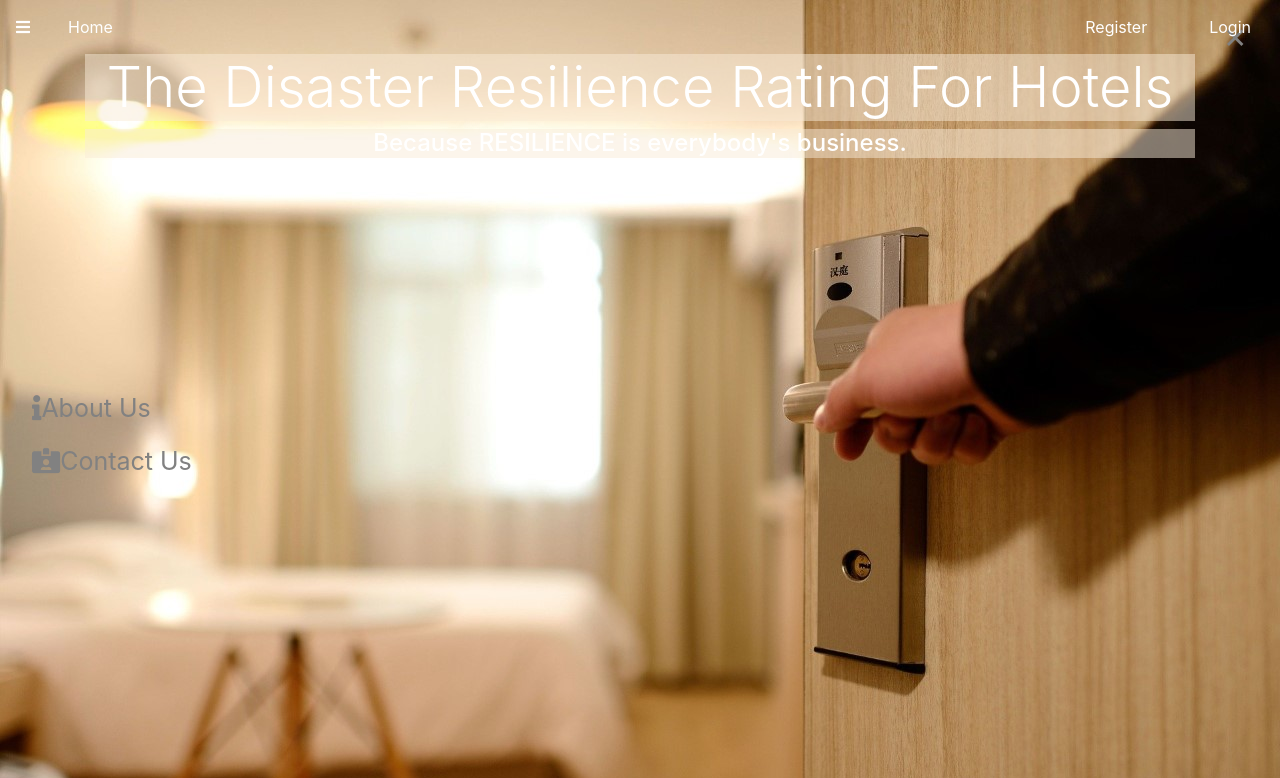
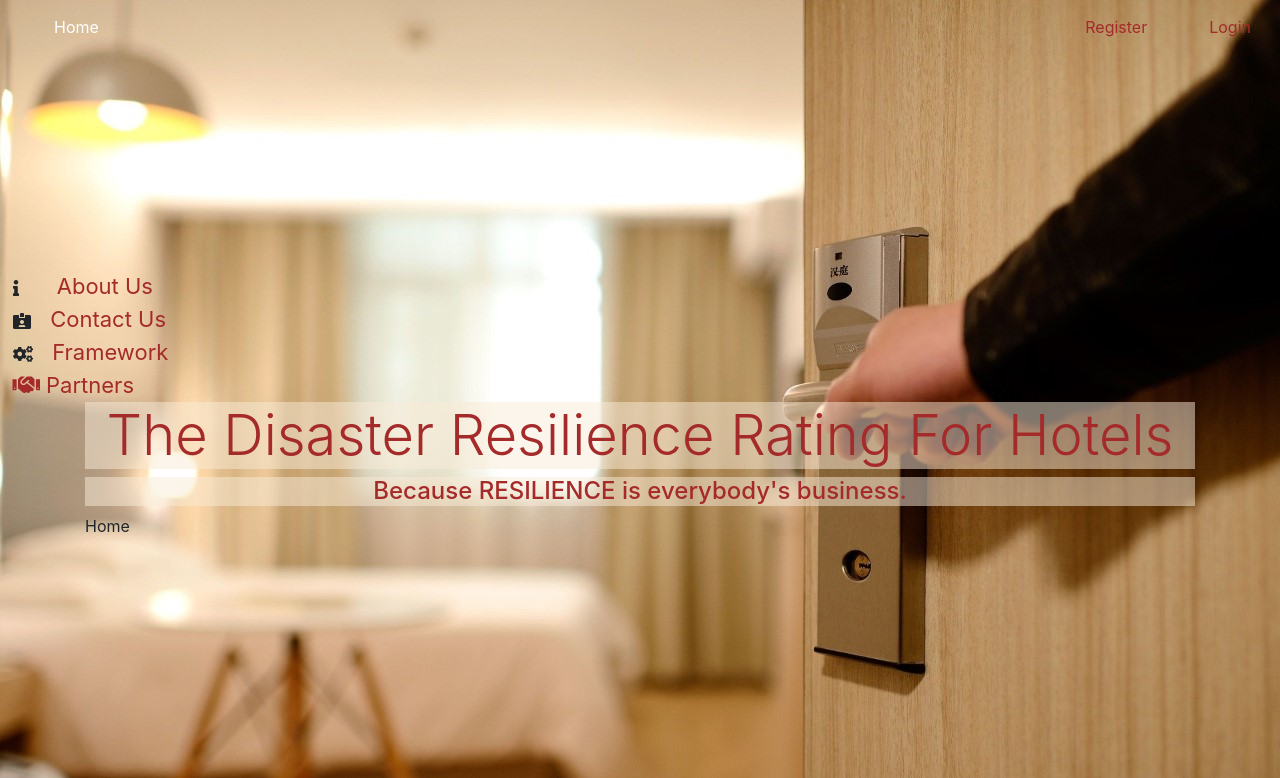
Before and after one commit to HotelDRRating/HotelDRRating, a Flask app: page /home?content=home in a window 1280 px wide. Shown: the top 778 px of the page. Run offline with Flask 2, Linux system fonts and the light colour scheme; some libraries are stand-ins or nearby versions; some web fonts are replaced.

Commit message:
added an icon and improved many things

```diff
--- a/server.py
+++ b/server.py
@@ -26,24 +26,32 @@ def home():
             if x == '@':
                 break
             xx.append(x)
-        return redirect(url_for('/home/success',page_content=content,username="".join(xx),isloggedin=1))
+        return redirect(url_for('home/success',page_content=content,username="".join(xx),isloggedin=1))
     return render_template('main.html',page_content=content,isloggedin=0),200
 @app.route('/home/success')
 def success():
     page_content = request.args.get('page_content')
     username = request.args.get('username')
     return render_template('main-login-success.html',page_content=page_content,username=username)
-'''
-@app.route('/register_user_hotel', methods=["GET","POST"])
-def register_user_hotel():
+@app.route('/home/logout',methods=['POST','GET'])
+def logout():
+    content = request.args.get('content')
+    return redirect(url_for('home',content=content))
+@app.route('/register', methods=["GET","POST"])
+def register():
     if request.method == "POST":
+        content = request.args.get('content')
         hotel = request.form.get('hotel')
         fname = request.form.get('fullname')
         email = request.form.get('email')
         passw = request.form.get('password')
-        x = crypto()
-        x.generate(user=email)
-    return redirect('/main',code=302)
+        x = binary()
+        data = x.convert_to_binary(hotel,fname,email,passw)
+        q = hotelDB()
+        q.insert(data["hotel"],data["fullname"],data["email"],data["password"])
+    #returns to the page they were currently viewing
+    return redirect(url_for('home',content=content),code=302)
+'''
 @app.route('/login-auth', methods=["GET","POST"])
 def login_auth():
     if request.method == "POST":
@@ -54,4 +62,4 @@ def login_auth():
             return redirect('/main')
 '''
 if __name__ == '__main__':
-    app.run(debug=True,port=8080)
+    app.run(debug=True)
--- a/static/css/sidebar.css
+++ b/static/css/sidebar.css
@@ -1,49 +1,13 @@
-* The side navigation menu */
-.sidenav {
-  height: 100%; /* 100% Full-height */
-  width: 0; /* 0 width - change this with JavaScript */
-  position: fixed; /* Stay in place */
-  z-index: 1; /* Stay on top */
-  top: 0; /* Stay at the top */
-  left: 0;
-  background-color: #111; /* Black*/
-  overflow-x: hidden; /* Disable horizontal scroll */
-  padding-top: 60px; /* Place content 60px from the top */
-  transition: 0.5s; /* 0.5 second transition effect to slide in the sidenav */
-}
 
-/* The navigation menu links */
-.sidenav a {
-  padding: 8px 8px 8px 32px;
-  text-decoration: none;
-  font-size: 25px;
-  color: #818181;
-  display: block;
-  transition: 0.3s;
-}
 
-/* When you mouse over the navigation links, change their color */
-.sidenav a:hover {
-  color: #f1f1f1;
-}
+  /* Style page content */
+  .main {
+    margin-left: 600px; /* Same as the width of the sidebar */
+    padding: 0px 10px;
+  }
 
-/* Position and style the close button (top right corner) */
-.sidenav .closebtn {
-  position: absolute;
-  top: 0;
-  right: 25px;
-  font-size: 36px;
-  margin-left: 50px;
-}
-
-/* Style page content - use this if you want to push the page content to the right when you open the side navigation */
-#main {
-  transition: margin-left .5s;
-  padding: 20px;
-}
-
-/* On smaller screens, where height is less than 450px, change the style of the sidenav (less padding and a smaller font size) */
-@media screen and (max-height: 450px) {
-  .sidenav {padding-top: 15px;}
-  .sidenav a {font-size: 18px;}
-}
+  /* On smaller screens, where height is less than 450px, change the style of the sidebar (less padding and a smaller font size) */
+  @media screen and (max-height: 450px) {
+    .sidenav {padding-top: 15px;}
+    .sidenav a {font-size: 18px;}
+  }
--- a/static/css/styles.css
+++ b/static/css/styles.css
@@ -8,7 +8,7 @@
 	color: white;
 }
 #dropdownMenu1, #register-modal, #login-modal{
-	color: white;
+	color: brown;
 }
 #user{
 	text-decoration: none;
@@ -27,6 +27,6 @@
 	margin-left: 25px;
 }
 #titleHeader{
-	color: white;
+	color: brown;
 	background: rgba(250,235,215, 0.5);
 }
--- a/templates/base.html
+++ b/templates/base.html
@@ -9,18 +9,28 @@
 <link rel="stylesheet" href="{{ url_for('static',filename='css/fonts.css')}}">
 <link rel="stylesheet" href="{{ url_for('static',filename='css/sidebar.css')}}">
 <link rel="stylesheet" href="{{ url_for('static',filename='css/styles.css')}}">
-<script src="{{ url_for('static',filename='js/event.js')}}"></script>
+<link rel="icon" href="{{ url_for('static',filename='favicon.ico')}}">
 <head>
 	<style>
 		body{
 			background-image: url("{{ url_for('static',filename='images/bg.jpg')}}");
+		}
+		.btn{
+			width: auto;
+		}
+		#hotelitems a{
+			width: 400px;
+			margin-top: 20px;
+			text-decoration:none;
+			font-size: 22px;
+			color: brown;
 		}
 	</style>
 	<body>
 
 
 	<nav class="navbar navbar-expand-sm sticky-top" id="nav">
-		<a href="javascript:void(0)" id="home" class="side"><span class="fas fa-bars"></span></a>
+
 		<ul class="navbar-nav mr-auto">
 			<li class="nav-item">
 				{% if isloggedin == 0 -%}
@@ -33,7 +43,22 @@
 		{%block nav%}
 
 		{% endblock %}
-		<div class="container-fluid">
+		<div class="sidenav">
+			<br><br><br><br><br><br><br><br><br>
+			<div id="hotelItems">
+				{% if isloggedin == 0 -%}
+				<a href="{{ url_for('home',content='about_us')}}" ><i class="fas fa-info btn"></i>&nbsp;&nbsp;&nbsp; About Us</a>
+				<br>
+				<a href="{{ url_for('home',content='contact_us')}}"><i class="fas fa-id-card-alt btn"></i> Contact Us</a>
+				<br>
+				<a href="{{ url_for('home',content='framework')}}"><i class="fas fa-cogs btn"></i> Framework</a>
+				<br>
+				<a href="{{ url_for('home',content='partners')}}">&nbsp;&nbsp;<i class="fa fa-handshake" ></i> Partners</a>
+				{% else -%}
+				{% endif -%}
+			</div>
+		</div>
+		<div class="container-fluid" >
 
 			<div class="container">
 				<div class="row" id="row">
@@ -49,20 +74,42 @@
 					</div>
 				</div>
 			</div>
+			<div class="container">
+			{% block content %}
+			{% endblock %}
 		</div>
-		<div id="mySidenav" class="sidenav">
-			<a href="#" class="closebtn">&times;</a>
-			<div id="hotelItems">
-				{% if isloggedin == 0 -%}
-				<br><br><br><br><br><br><br><br><br>
-				<a href="{{ url_for('home',content='about_us')}}" ><i class="fas fa-info"></i>About Us</a>
-				<a href="{{ url_for('home',content='contact_us')}}"><i class="fas fa-id-card-alt"></i>Contact Us</a>
-				{% else -%}
-				{% endif -%}
+		</div>
+
+
+
+		<!--
+			MODALS
+		-->
+		<div class="modal" id="registerModal" tabindex="-1" role="dialog" aria-labelledby="ModalRegister" aria-hidden="true">
+			<div class="modal-dialog modal-dialog-centered" role="document">
+				<div class="modal-content">
+					<div class="modal-header">
+						<h5 class="modal-title" id="modtitle">Registration Form</h5>
+						<button type="button" class="close" data-dismiss="registerModal" aria-label="Close">
+							<span aria-hidden="true">&times;</span>
+						</button>
+					</div>
+					<div class="modal-body">
+						<form action="{{url_for('register',content='{{[page_content]}}')}}" method="post">
+							<input type="text" class="form-control" name="hotel">
+							<input type="text" class="form-control" name="fullname">
+							<input type="email" class="form-control" name="email">
+							<input type="password" class="form-control" name="password">
+							<button type="submit" class="btn btn-primary ml-auto">Submit</button>
+						</form>
+
+					</div>
+					<div class="modal-footer">
+					</div>
+						<h5>Already have an account? Click<a href="#" id="showLogin">here</a> to login</h5>
+					</div>
+				</div>
 			</div>
 		</div>
-		{% block content %}
-		{% endblock %}
-
 </body>
 </html>
--- a/templates/main.html
+++ b/templates/main.html
@@ -20,7 +20,7 @@
 </ul>
 <ul class='navbar-nav ml-auto'>
     <li class='nav-item' id='nav-register' style='margin-right: 1em;'>
-        <a class="btn" id="register-modal" >Register</a>
+        <a class="btn" id="register-modal"data-toggle="modal" data-target="#registerModal" href="#">Register</a>
     </li>
     <li class='nav-item' id='nav-login'>
         <a class='btn' id='login-modal'>
@@ -33,12 +33,19 @@
 {% endblock %}
 {% block content %}
 {% if page_content=="home" -%}
+Home
 {% elif page_content=="about_us" -%}
+About us
 {% elif page_content=="contact_us" -%}
+Contact us
 {% elif page_content=="framework" -%}
+Framework
 {% elif page_content=="partners" -%}
+Partners
 {% elif page_content=="faq" -%}
+Faq
 {% elif page_content=="rated_hotels" -%}
+Rated hotels
 {% else -%}
     <h1 class="display-4">404 Content not found</h1>
 {% endif -%}
```
Also changed, not shown: scripts.py (+23 -36 lines), test.py (added, +27 -0 lines), static/favicon.ico (added), static/js/events.js (renamed from static/js/event.js).
